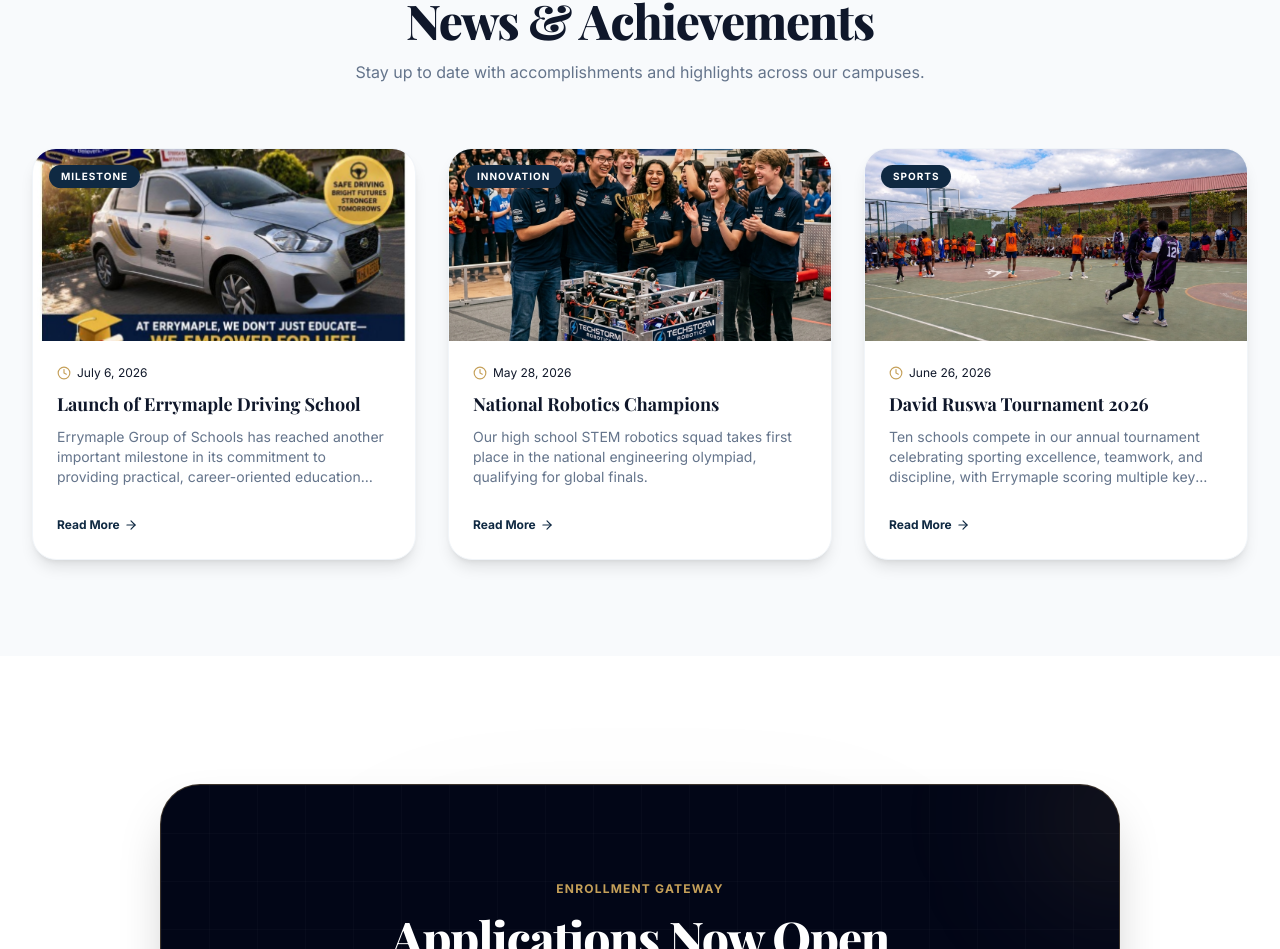
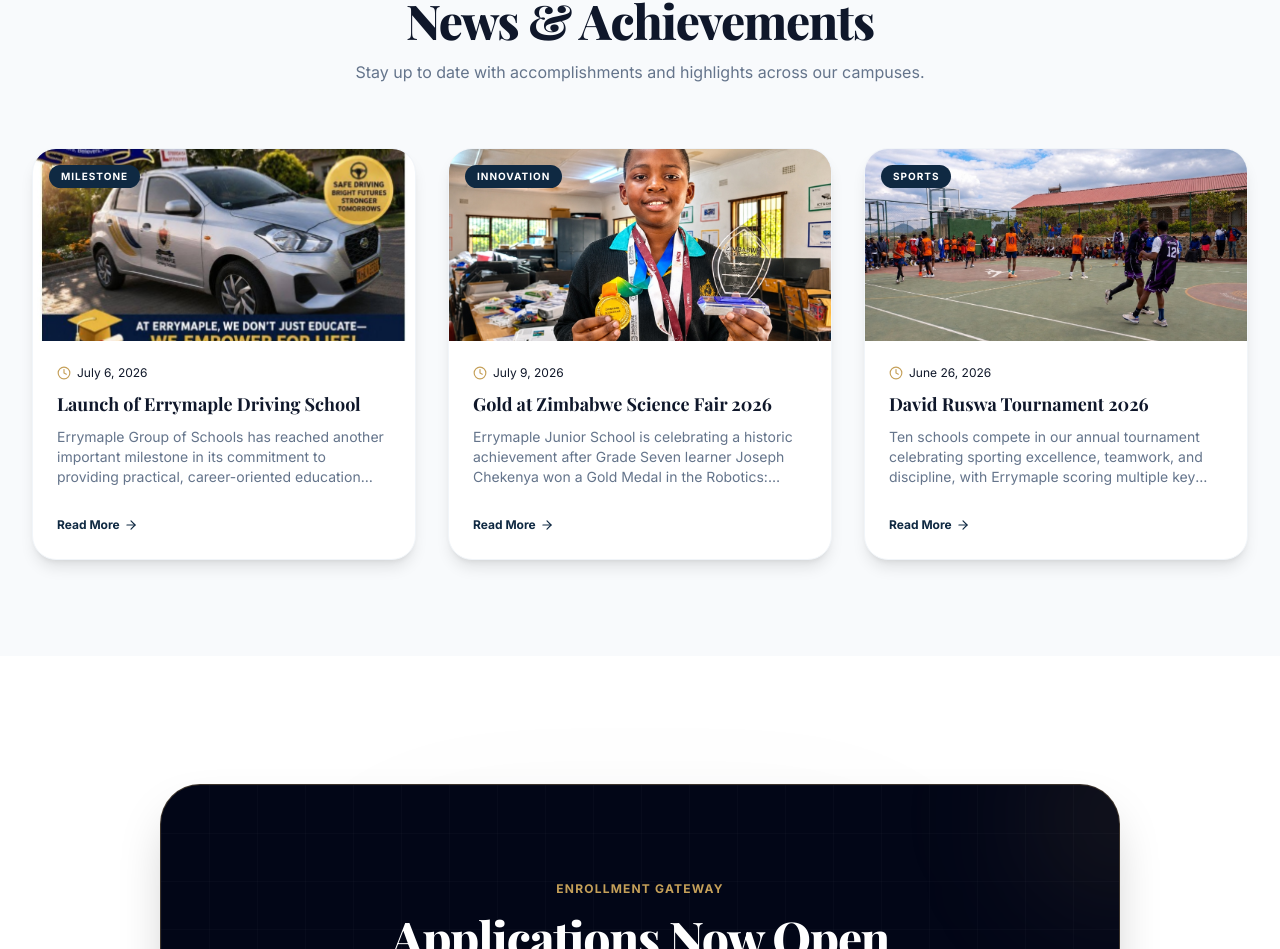
Before and after one commit to unclechipaz/errymaple-portal, a Next.js app: page / in a window 1280 px wide. Shown: the part 4344-5293 px from the top of the page. Built offline with nearby package versions, Linux system fonts and the light colour scheme; a web font is replaced by a local one.

Commit message:
Update: Replace robotics olympiad news card with Joseph Chekenya Gold Medal win

```diff
--- a/app/page.tsx
+++ b/app/page.tsx
@@ -200,15 +200,25 @@ export default function Home() {
     },
 
     {
-      title: "National Robotics Champions",
-      desc: "Our high school STEM robotics squad takes first place in the national engineering olympiad, qualifying for global finals.",
-      date: "May 28, 2026",
-      img: "/images/news_robotics.png",
+      title: "Gold at Zimbabwe Science Fair 2026",
+      desc: "Errymaple Junior School is celebrating a historic achievement after Grade Seven learner Joseph Chekenya won a Gold Medal in the Robotics: Statics and Dynamics category.",
+      date: "July 9, 2026",
+      img: "/images/news_joseph.jpg",
       badge: "Innovation",
-      author: "ICT Department",
+      author: "School Administration",
       content: [
-        "Our high school STEM robotics squad took first place in the national engineering olympiad, qualifying for the global finals.",
-        "The team designed, assembled, and programmed a smart search-and-rescue vehicle using microcontrollers and custom coding scripts. This milestone highlights our emphasis on technology, innovation, and practical problem-solving in preparation for future careers."
+        "Errymaple Junior School is celebrating a historic achievement after Grade Seven learner Joseph Chekenya won a Gold Medal in the Robotics: Statics and Dynamics category at the Zimbabwe Science Fair 2026, held at Gateway High School in Harare.",
+        "Joseph emerged as the top performer in the junior category after designing an innovative automated underground mining vehicle prototype. His project demonstrated creativity, technical skill and the practical application of robotics to real-world challenges in Zimbabwe’s mining sector.",
+        "The Zimbabwe Science Fair brought together talented young innovators from across the country, showcasing projects in science, technology, engineering and innovation. Joseph’s outstanding performance placed Errymaple Junior School among the leading schools nurturing young talent in robotics and practical problem-solving.",
+        "Speaking after the competition, Joseph described the experience as an important learning opportunity.",
+        "“It was a big competition for me, and I learnt a lot. It is good that we are groomed from this stage until we become professionals. I saw some designs at the competition, and I think I can develop them into big things. This is good for us as it enhances our skills and knowledge,” he said.",
+        "The achievement reflects Errymaple Junior School’s commitment to innovation, practical learning, critical thinking and technology-driven education. It also aligns with Zimbabwe’s Heritage-Based Education Framework, which emphasises the development of relevant knowledge, skills and competencies among learners.",
+        "Errymaple Group of Schools Robotics Instructor, Mr Adriot Tsaura, highlighted the importance of introducing learners to robotics and emerging technologies from an early age.",
+        "“This is a good initiative for Zimbabwe’s education sector, as well as its technology field. It is a testament to Zimbabwe’s commitment to capacitating and equipping teachers with future-ready skills. By integrating robotics into the education system, we are preparing youths for global opportunities in technology and innovation,” he said.",
+        "Robotics plays an important role in developing problem-solving skills, critical thinking, analysis and creativity while preparing learners for future careers in engineering, automation, artificial intelligence and other technology-driven fields.",
+        "Joseph’s gold medal marks a proud milestone for Errymaple Junior School and demonstrates the school’s continued commitment to nurturing the next generation of innovators, creators and problem-solvers.",
+        "Congratulations to Joseph Chekenya on this outstanding achievement!",
+        "Errymaple Junior School — Dreamers, Believers and Achievers. Top of the Best."
       ]
     },
     {
```
Also changed, not shown: public/images/news_joseph.jpg (added).
